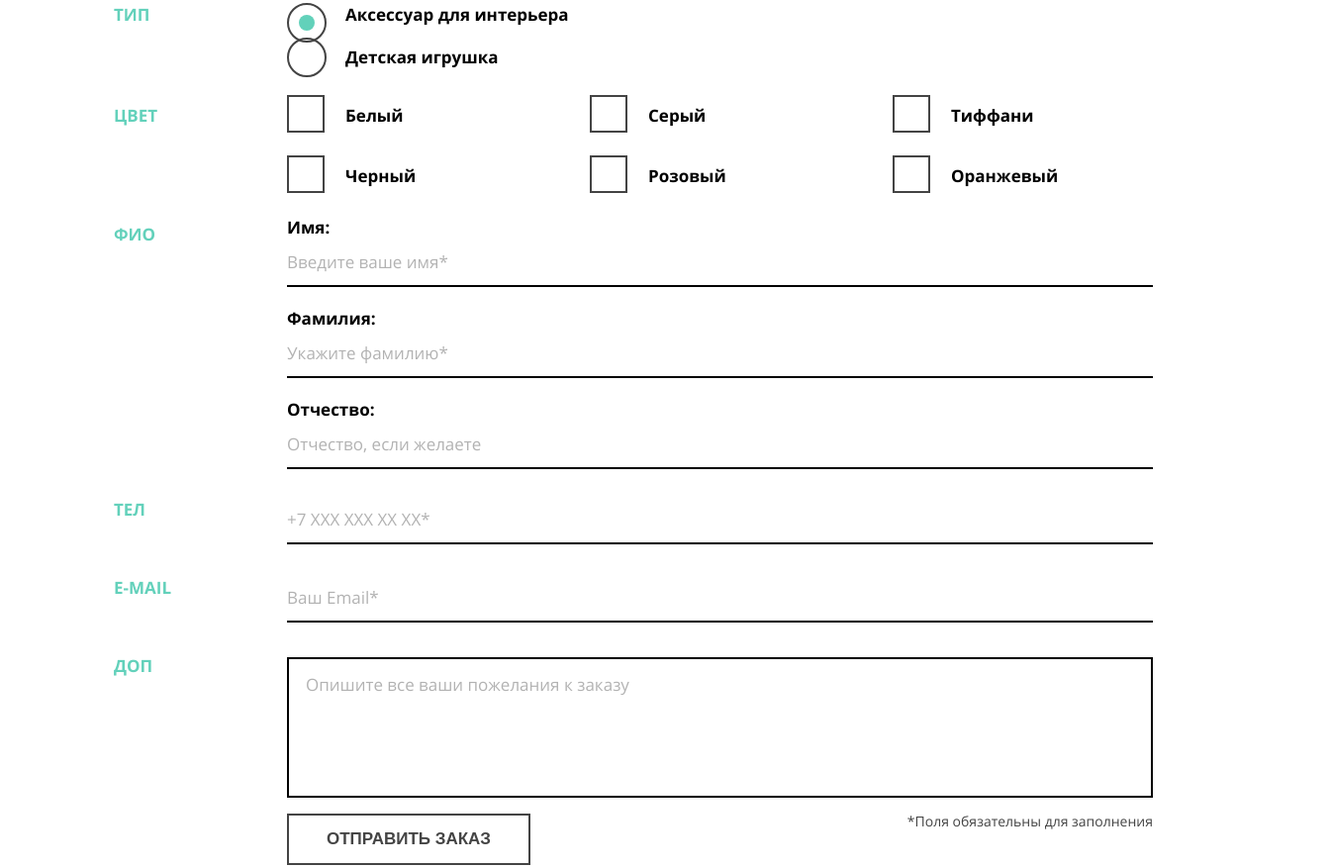
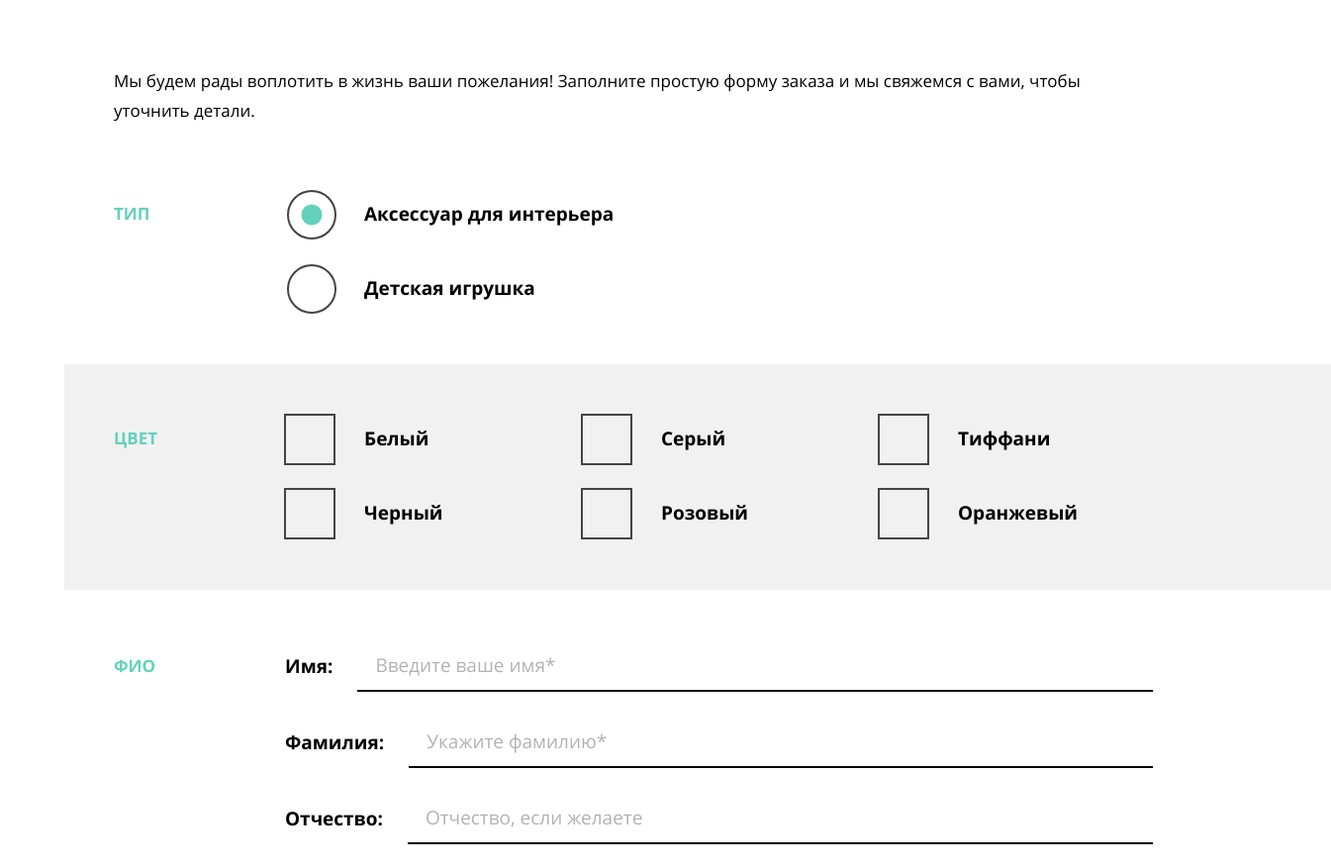
Before and after one commit to htmlacademy-adaptive/2221637-mishka-27, a website: page source/form.html in a window 1280 px wide. Shown: the part 406-1283 px from the top of the page at 99% size, 1345 px wide, since content can reach past the window. Drawn offline with nearby package versions, Linux system fonts and the light colour scheme; files that its build step writes are made by us from their sources; files whose address does not match are found by name.

Commit message:
Форма таблет

```diff
--- a/source/form.html
+++ b/source/form.html
@@ -73,7 +73,7 @@
   </header>
 
   <main>
-    <section class="intro intro--form">
+    <section class="intro intro--form decoration decoration--fill">
       <h1 class="intro__title container">Вязание на заказ</h1>
     </section>
 
@@ -102,7 +102,7 @@
             </li>
           </ul>
         </fieldset>
-        <fieldset class="form__block">
+        <fieldset class="form__block form__block--colored">
           <legend class="form__title">
             <h3 class="form__sub-title sub-title">Цвет</h3>
           </legend>
@@ -176,7 +176,7 @@
             </li>
           </ul>
         </fieldset>
-        <fieldset class="form__block form__block--contact">
+        <fieldset class="form__block form__block--contact form__block--colored form__block--colored-tel">
           <legend class="form__title form__title--contact">
             <h3 class="form__sub-title sub-title">Тел</h3>
           </legend>
@@ -189,7 +189,7 @@
             </li>
           </ul>
         </fieldset>
-        <fieldset class="form__block form__block--contact">
+        <fieldset class="form__block form__block--contact form__block--colored form__block--colored-mail">
           <legend class="form__title form__title--contact">
             <h3 class="form__sub-title form__sub-title--mail sub-title">e-mail</h3>
           </legend>
--- a/source/sass/blocks/form.scss
+++ b/source/sass/blocks/form.scss
@@ -1,11 +1,21 @@
 .form {
   margin-bottom: 55px;
+
+  @media (min-width: $vp-768) {
+    margin-bottom: 49px;
+  }
 }
 
 .form__intro-text {
   font-size: 13px;
   line-height: 24px;
   margin-bottom: 27px;
+
+  @media (min-width: $vp-768) {
+    font-size: 17px;
+    line-height: 30px;
+    margin-bottom: 80px;
+  }
 }
 
 .form__title {
@@ -62,26 +72,73 @@
   margin: 20px 0 41px 0;
   border: 0;
 
+  @media (min-width: $vp-768) {
+    display: grid;
+    grid-template-columns: 170px 1fr;
+    position: relative;
+    margin-bottom: 68px;
+    margin-top: 0;
+  }
+
+  @media (min-width: $vp-1024) {
+    grid-template-columns: 175px 1fr;
+  }
+
   &--name {
     margin-bottom: 32px;
+
+    @media (min-width: $vp-768) {
+      margin-bottom: 49px;
+    }
   }
 
   &--contact {
     margin-bottom: 35px;
+
+    @media (min-width: $vp-768) {
+      margin-bottom: 0;
+    }
   }
 
   &--textarea {
     margin-bottom: 10px;
+
+    @media (min-width: $vp-768) {
+      padding-top: 20px;
+      margin-bottom: 47px;
+    }
   }
 
-  @media (min-width: $vp-768) {
-    display: grid;
-    grid-template-columns: 167px 1fr;
-    position: relative;
+  &--colored {
+    @media (min-width: $vp-768) {
+      position: relative;
+      padding-top: 66px;
+      padding-bottom: 69px;
+
+      &::before {
+        position: absolute;
+        content: "";
+        background-color: #F1F1F1;
+        width: 100vw;
+        left: -$distance-50;
+        height: 100%;
+        z-index: -1;
+      }
+    }
   }
 
-  @media (min-width: $vp-1024) {
-    grid-template-columns: 175px 1fr;
+  &--colored-tel {
+    @media (min-width: $vp-768) {
+      padding-bottom: 44px;
+    }
+  }
+
+  &--colored-mail {
+    @media (min-width: $vp-768) {
+      padding-top: 0;
+      padding-bottom: 50px;
+      margin-bottom: 50px;
+    }
   }
 }
 
@@ -92,6 +149,7 @@
   @media (min-width: $vp-768) {
     flex-direction: row;
     justify-content: space-between;
+    align-items: center;
   }
 
   @media (min-width: $vp-1024) {
@@ -104,6 +162,11 @@
   line-height: 16px;
   color: #444444;
   margin-bottom: 30px;
+
+  @media (min-width: $vp-768) {
+    font-size: 17px;
+    margin-bottom: 0;
+  }
 }
 
 .form__text {
@@ -111,6 +174,11 @@
   font-size: 17px;
   line-height: 18px;
   padding-left: 59px;
+
+  @media (min-width: $vp-768) {
+    font-size: 19px;
+    padding-left: 78px;
+  }
 }
 
 .form__radio-list {
@@ -118,6 +186,10 @@
   flex-direction: column;
   gap: 25px;
   list-style: none;
+
+  @media (min-width: $vp-768) {
+    gap: 57px;
+  }
 }
 
 .form__radio {
@@ -134,6 +206,16 @@
   border: 2px solid #444444;
   top: -11px;
 
+  &--upper {
+    top: -3px;
+  }
+
+  @media (min-width: $vp-768) {
+    width: 50px;
+    height: 50px;
+    top: -15px;
+  }
+
   &::before {
     content: "";
     position: absolute;
@@ -145,10 +227,11 @@
     background-color: #62D1BA;
     border-radius: 50%;
     opacity: 0;
-  }
 
-  &--upper {
-    top: -3px;
+    @media (min-width: $vp-768) {
+      width: 21px;
+      height: 21px;
+    }
   }
 }
 
@@ -173,6 +256,7 @@
   @media (min-width: $vp-768) {
     display: grid;
     grid-template-columns: 1fr 1fr;
+    gap: 57px 25px;
   }
 
   @media (min-width: $vp-1024) {
@@ -193,6 +277,13 @@
   border: 2px solid #444444;
   top: -12px;
 
+  @media (min-width: $vp-768) {
+    width: 52px;
+    height: 52px;
+    top: -16px;
+    left: -3px;
+  }
+
   &::before {
     content: "";
     position: absolute;
@@ -205,6 +296,12 @@
     background-color: #000000;
     border-radius: 50%;
     opacity: 0;
+
+    @media (min-width: $vp-768) {
+      width: 35px;
+      height: 24px;
+      left: calc(50% + 1px);
+    }
   }
 }
 
@@ -225,12 +322,22 @@
   font-size: 17px;
   line-height: 18px;
   width: 100%;
+
+  @media (min-width: $vp-768) {
+    font-size: 19px;
+    width: auto;
+    margin-right: 25px;
+  }
 }
 
 .form__placeholder {
   display: flex;
   flex-direction: column;
   position: relative;
+
+  @media (min-width: $vp-768) {
+    flex-direction: row;
+  }
 }
 
 .form__placeholder-list {
@@ -239,6 +346,12 @@
   flex-direction: column;
   gap: 23px;
   list-style: none;
+
+  @media (min-width: $vp-768) {
+    margin-top: 0;
+    margin-left: -2px;
+    gap: 42px;
+  }
 }
 
 .form__placeholder-value {
@@ -251,6 +364,13 @@
   padding: 17px 0 14px 0;
   font-family: $ff-opensans;
 
+  @media (min-width: $vp-768) {
+    margin-top: -23px;
+    padding: 18px 18px 12px 18px;
+    font-size: 19px;
+    width: 100%;
+  }
+
   &::placeholder {
     color: transparentize(#000000, 0.7);
   }
@@ -262,6 +382,10 @@
 
   &--contact {
     padding-right: 45px;
+
+    @media (min-width: $vp-768) {
+      padding-right: 75px;
+    }
   }
 }
 
@@ -274,6 +398,11 @@
   z-index: 2;
   background-color: #000000;
   opacity: 0.2;
+
+  @media (min-width: $vp-768) {
+    right: 22px;
+    bottom: 15px
+  }
 
   &--mail {
     mask: url("../img/sprite.svg#mail");
@@ -303,6 +432,13 @@
   width: 100%;
   height: 142px;
 
+  @media (min-width: $vp-768) {
+    margin-top: -20px;
+    font-size: 19px;
+    margin-left: -3px;
+    width: calc(100% + 3px);
+  }
+
   &::placeholder {
     color: transparentize(#000000, 0.7);
   }
@@ -315,4 +451,9 @@
 
 .form__submit-button {
   font-size: 17px;
+
+  @media (min-width: $vp-768) {
+    padding-left: 30px;
+    padding-right: 30px;
+  }
 }
--- a/source/sass/blocks/intro.scss
+++ b/source/sass/blocks/intro.scss
@@ -10,6 +10,10 @@
   @media (min-width: $vp-768) {
     margin-bottom: 78px;
     padding-top: 0;
+
+    &--form {
+      margin-bottom: 65px;
+    }
   }
 
   @media (min-width: $vp-1024) {
@@ -42,10 +46,6 @@
     @media (min-width: $vp-1024) {
       margin-bottom: 59px;
     }
-  }
-
-  &--form {
-    margin-bottom: 20px;
   }
 }
 
```
